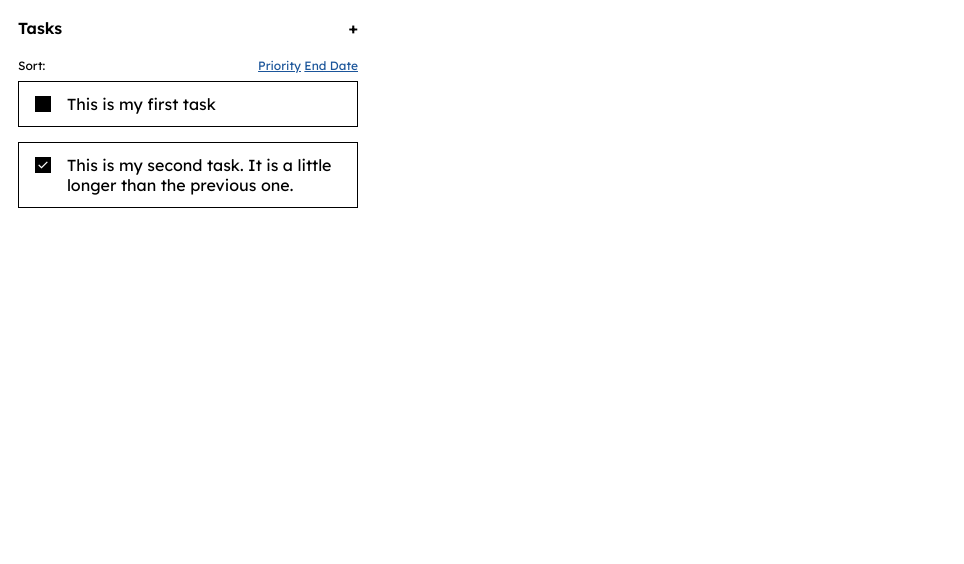
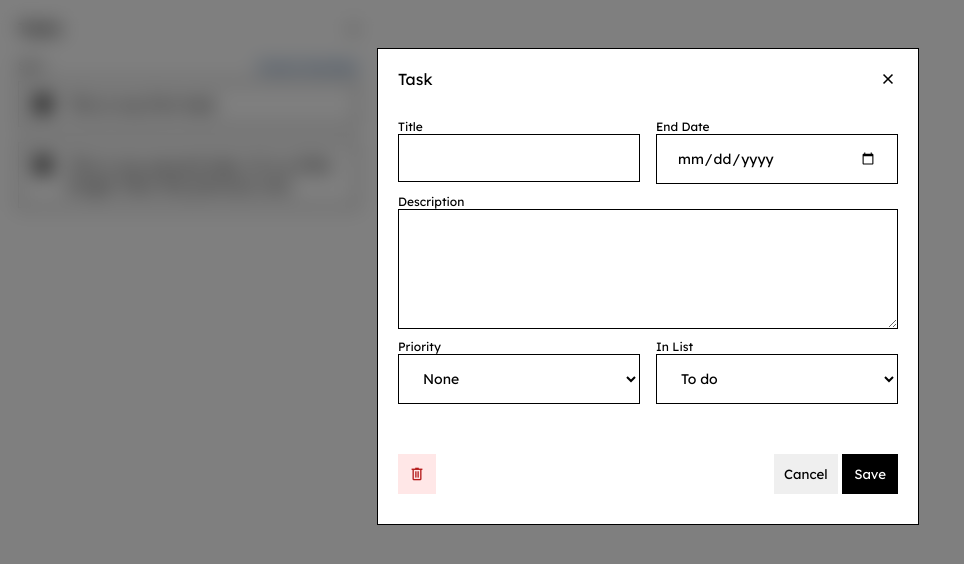
Before and after one commit to ahmednr123/todo-app, a website built with webpack: page index.html in a window 1280 px wide. Shown: the whole page, without its empty margins (0-964 px from the left). Built offline with nearby package versions, Linux system fonts and the light colour scheme.

Commit message:
Popup & Backdrop UI Component

```diff
--- a/index.html
+++ b/index.html
@@ -8,6 +8,63 @@
     <link rel="stylesheet" href="https://fonts.googleapis.com/css2?family=Material+Symbols+Outlined:opsz,wght,FILL,GRAD@24,400,0,0" />
 </head>
 <body>
+    <div id="backdrop"></div>
+    <div id="popup">
+        <div class="header">
+            <div class="title">Task</div>
+            <div class="close">
+                <span class="material-symbols-outlined">close</span>
+            </div>
+        </div>
+        <div class="form two-section">
+            <section>
+                <label>Title</label>
+                <input type="text" />
+            </section>
+            <section>
+                <label>End Date</label>
+                <input type="date" />
+            </section>
+        </div>
+        <div class="form one-section">
+            <section>
+                <label>Description</label>
+                <textarea rows="5"></textarea>
+            </section>
+        </div>
+        <div class="form two-section">
+            <section>
+                <label>Priority</label>
+                <select>
+                    <option value="none">None</option>
+                    <option value="high"><span></span>High</option>
+                    <option value="medium">Medium</option>
+                    <option value="low">Low</option>
+                </select>
+            </section>
+            <section>
+                <label>In List</label>
+                <select>
+                    <option>To do</option>
+                    <option>In Progress</option>
+                    <option>Done</option>
+                </select>
+            </section>
+        </div>
+        <div class="form two-section footer">
+            <div>
+                <button class="delete">
+                    <span class="material-symbols-outlined">
+                        delete
+                    </span>
+                </button>
+            </div>
+            <div>
+                <button>Cancel</button>
+                <button class="dark text">Save</button>
+            </div>
+        </div>
+    </div>
     <div id="app-container">
         <div class="tasks-container">
             <div class="list-header">
--- a/src/style.css
+++ b/src/style.css
@@ -73,3 +73,104 @@ a {
     background: rgba(27,85,154,0.03);
     cursor: pointer;
 }
+
+/* === */
+
+#backdrop {
+    position: fixed;
+    top: 0px;
+    left: 0px;
+    right: 0px;
+    bottom: 0px;
+    backdrop-filter: blur(10px);
+    background: rgba(0,0,0,0.5);
+}
+
+#popup {
+    position: absolute;
+    width: 500px;
+    background: white;
+    padding: 20px;
+    margin-top: 40px;
+    margin-left: 50%;
+    transform: translateX(-50%);
+    border: 1px solid black;
+}
+
+#popup .header {
+    display: flex;
+    justify-content: space-between;
+    margin-bottom: 30px;
+}
+
+#popup .header .close span {
+    font-size: 20px;
+}
+
+#popup section {
+    display: flex;
+    flex-direction: column;
+}
+
+#popup section label {
+    font-size: 12px;
+}
+
+#popup input[type='text'],
+#popup input[type='date'],
+textarea, select
+{
+    padding: 14px 20px;
+    border: 1px solid black;
+    font-size: 14px;
+    background: white;
+}
+
+.form {
+    display: flex;
+    justify-content: space-between;
+    margin-bottom: 10px;
+}
+
+.form.two-section > section {
+    width: calc(50% - 8px);
+}
+
+.form.one-section > section {
+    width: 100%;
+}
+
+#popup .footer {
+    margin-top: 50px;
+}
+
+.form button {
+    border: 0px;
+    border-radius: 0px;
+    padding: 10px;
+    height: 40px;
+    cursor: pointer;
+}
+
+.form button:hover {
+    opacity: 0.8;
+}
+
+.form button.text {
+    padding-left: 12px;
+    padding-right: 12px;
+}
+
+.form button.dark {
+    color: white;
+    background: black;
+}
+
+.form button.delete {
+    color: #b51c1c;
+    background: #ffe7e7;
+}
+
+.form button.delete > span {
+    font-size: 18px;
+}
```
